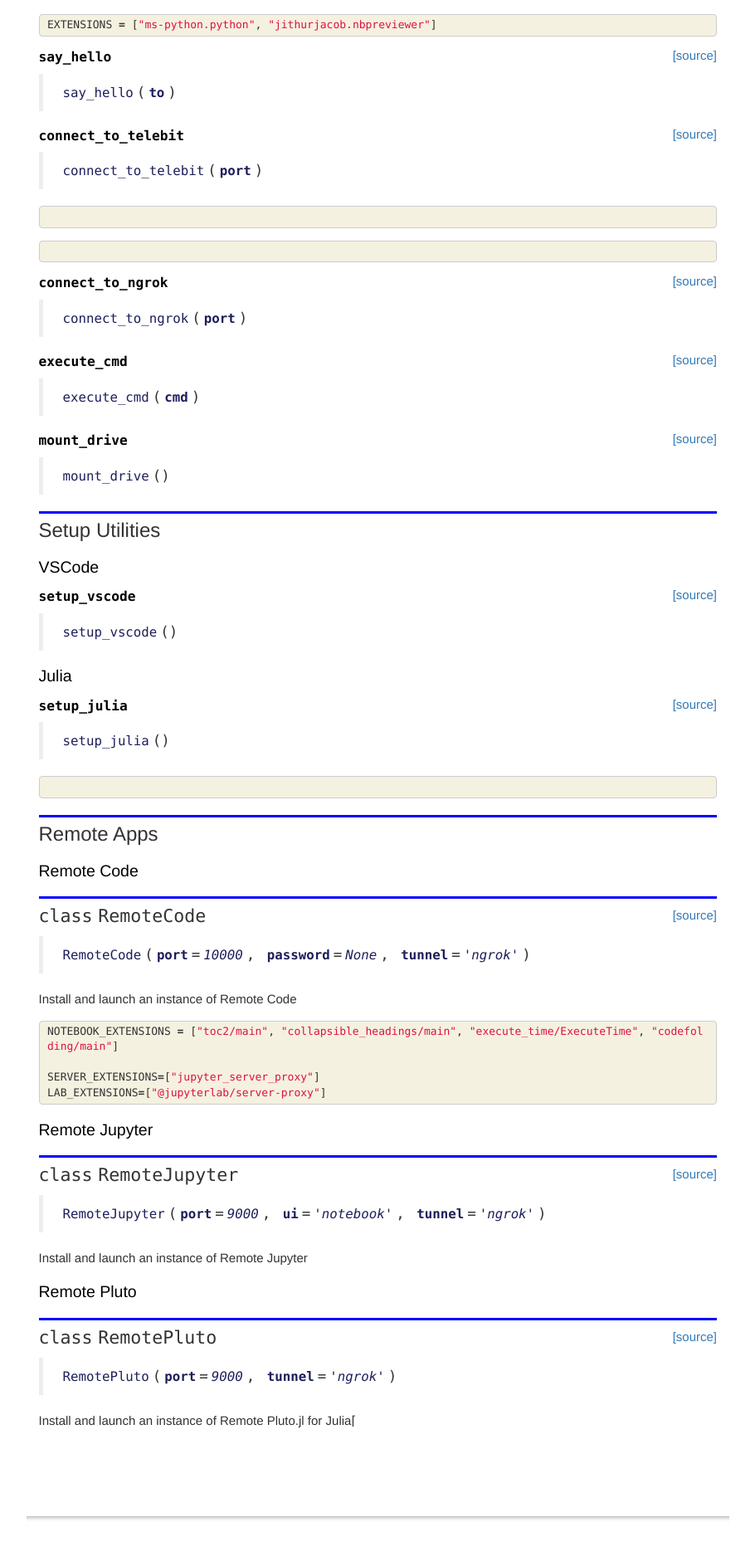
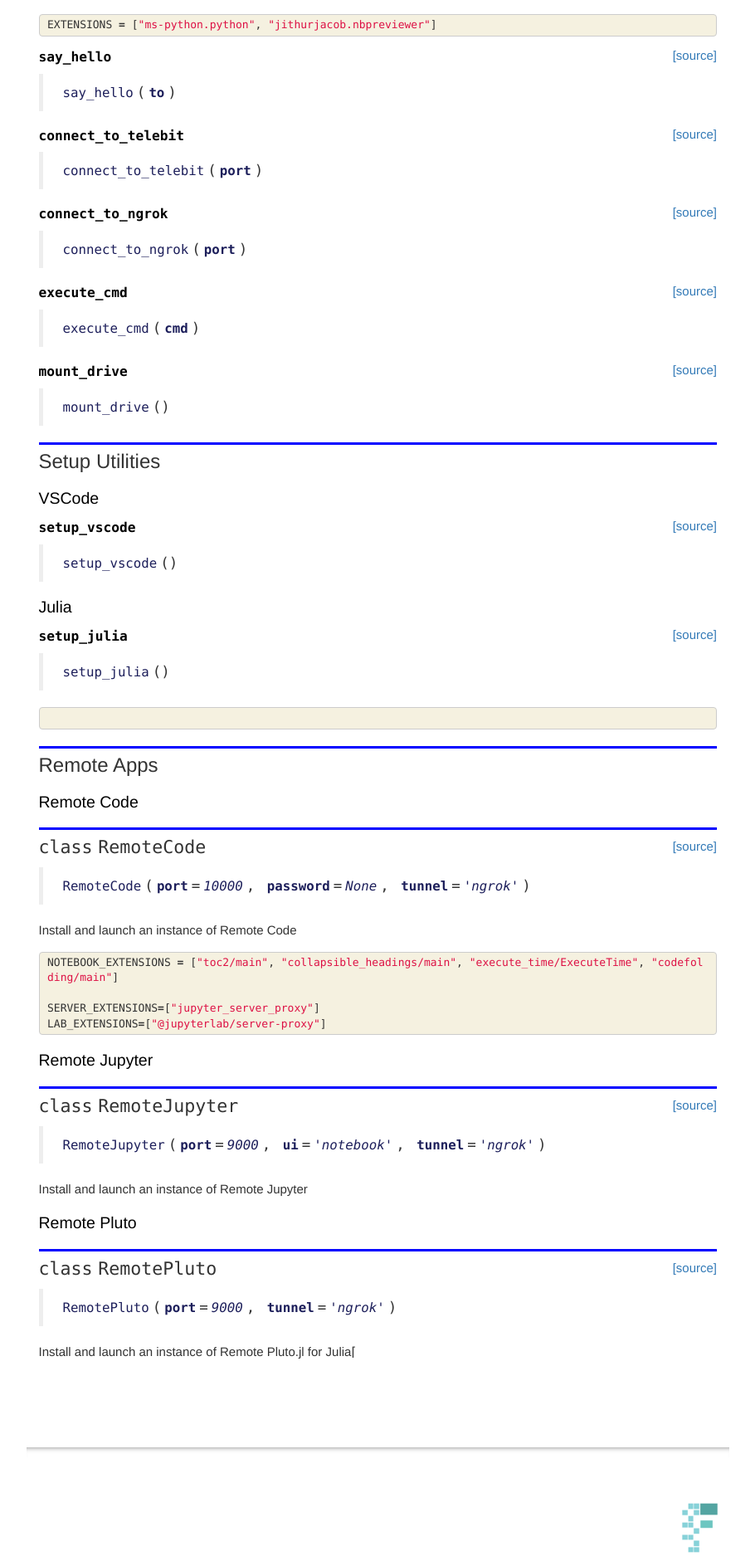
Before and after one commit to Rahuketu86/RemoteConnect, a Jekyll site: the page built from docs/core.html, in a window 1280 px wide. Shown: the part 779-2666 px from the top of the page at 83% size, without its empty margins (331-1241 px from the left). Built offline with Jekyll 4.4.1, drawn with Linux system fonts in a browser that asks for light colours; nearby versions of some CDN libraries; comment, search, counter and statistics services are not loaded.

Commit message:
Documentation cleanup

```diff
--- a/docs/core.html
+++ b/docs/core.html
@@ -111,40 +111,6 @@
     {% raw %}
 
 <div class="cell border-box-sizing code_cell rendered">
-
-</div>
-    {% endraw %}
-
-    {% raw %}
-
-<div class="cell border-box-sizing code_cell rendered">
-<div class="input">
-
-<div class="inner_cell">
-    <div class="input_area">
-<div class=" highlight hl-ipython3"><pre><span></span>
-</pre></div>
-
-    </div>
-</div>
-</div>
-
-</div>
-    {% endraw %}
-
-    {% raw %}
-
-<div class="cell border-box-sizing code_cell rendered">
-<div class="input">
-
-<div class="inner_cell">
-    <div class="input_area">
-<div class=" highlight hl-ipython3"><pre><span></span>
-</pre></div>
-
-    </div>
-</div>
-</div>
 
 </div>
     {% endraw %}
```
Also changed, not shown: 1 other file.
